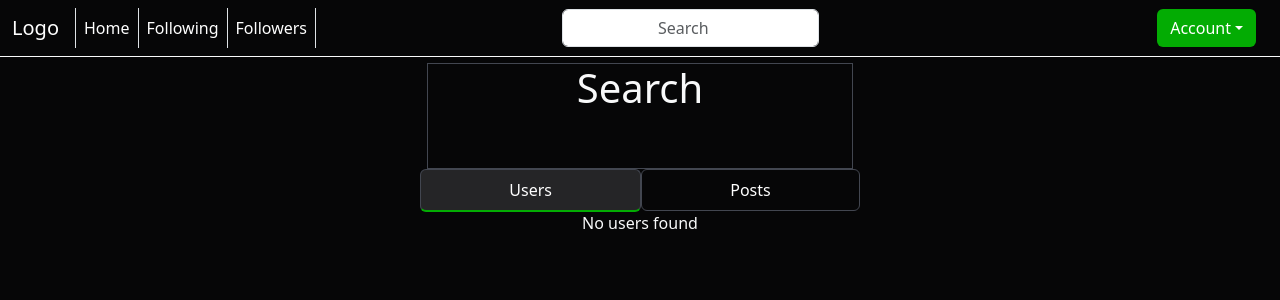
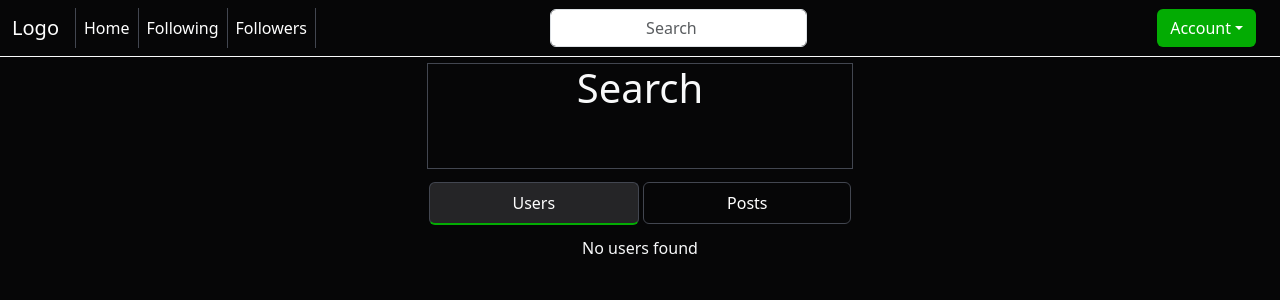
Before and after one commit to cosenzam/CSC400, a Flask app: page /search/ in a window 1280 px wide. Shown: the top 300 px of the page. Run offline with Flask 3, Linux system fonts and the light colour scheme; the visitor is signed in with stand-in values (Sample User, id 1); some libraries are stand-ins or nearby versions.

Commit message:
styling for user search elements

```diff
--- a/Templates/base.html
+++ b/Templates/base.html
@@ -34,7 +34,7 @@
                   <a class="nav-link active border-end" aria-current="page" href="{{ url_for('follower_list') }}">Followers</a>
                 </li>
               </ul>
-              <ul class="nav navbar-nav me-auto search" style="margin-left: 1%;">
+              <ul class="nav navbar-nav me-auto search" style="margin-left: -1%;">
                 <form id="search" method="POST" class="d-flex" role="search" action="{{ url_for('search') }}">
                   {{ form.hidden_tag() }}
                   <input class="form-control me-2 text-center" type="search" placeholder="Search" aria-label="Search" name = "search">
--- a/Templates/search.html
+++ b/Templates/search.html
@@ -16,26 +16,25 @@
         </div>
     </div>
 
-    <ul class="nav nav-tabs justify-content-center nav-fill" id="myTab" role="tablist" style="width: 35%; margin: auto;">
+    <ul class="nav nav-tabs justify-content-center nav-fill col-sm-4" id="myTab" role="tablist">
     <li class="nav-item" role="presentation">
-        <button class="nav-link btn active tabs-color text-white border" id="users-tab" data-bs-toggle="tab" data-bs-target="#users" type="button" role="tab" aria-controls="users" aria-selected="true">Users</button>
+        <button class="nav-link btn active tabs-color text-white border" id="users-tab" data-bs-toggle="tab" data-bs-target="#users" type="button" role="tab" aria-controls="users" aria-selected="true" style="margin-left: -1%;">Users</button>
     </li>
     <li class="nav-item" role="presentation">
-        <button class="nav-link btn tabs-color text-white border" id="posts-tab" data-bs-toggle="tab" data-bs-target="#posts" type="button" role="tab" aria-controls="profile" aria-selected="false">Posts</button>
+        <button class="nav-link btn tabs-color text-white border" id="posts-tab" data-bs-toggle="tab" data-bs-target="#posts" type="button" role="tab" aria-controls="profile" aria-selected="false" style="margin-left: 1%;">Posts</button>
     </li>
     </ul>
     <div class="tab-content" id="myTabContent">
     <div class="tab-pane fade show active" id="users" role="tabpanel" aria-labelledby="users-tab">
         {% if users %}
             {% for user in users %}
-            <div class="row border justify-content-center" style="width: 35%; margin: auto;">
-                <div class="row border">
-                    <div class="ratio ratio-1x1 rounded-circle overflow-hidden" style="width: 80px; height: 80px;">
+            <div class="row justify-content-center">
+                <div class="col-sm-4 search-user" onclick="window.location='/user/{{user.user_name}}'">
+                    <div class="ratio ratio-1x1 rounded-circle overflow-hidden" style="width: 60px; height: 60px; float: left;">
                         <img class="img-cover" src="/static/images/kitten.jpg">
                     </div>
-                    <a class="text-center" href="{{ url_for('user', dynamic_user = user.user_name) }}" style="color:white; width: 10%; height: 5%;">
-                        <h5 id="user-link" style="color:white;">{{user.user_name}}</h5>
-                    </a>
+                    <h5 class="search-user-name">{{user.user_name}}</h5>
+                    <p class="search-bio" style="float: left;">{% if user.bio != None %}{{user.bio}}{% endif %}</p>
                 </div>
             </div>
             {% endfor %}
--- a/static/css/stylesheet.css
+++ b/static/css/stylesheet.css
@@ -8,6 +8,29 @@
   word-break: break-word;
   white-space: pre-wrap;
   overflow: hidden;
+}
+
+.search-bio{
+  font-size: 16px;
+  word-break: break-word;
+  white-space: pre-wrap;
+  overflow: hidden;
+  margin-top: 1%;
+}
+
+.search-user{
+  padding-bottom: .5%;
+}
+
+.search-user-name{
+  color:white;
+  display: inline-block;
+  vertical-align: middle;
+}
+
+.search-user:hover{
+  background-color:rgba(44, 44, 46, 0.836);
+  cursor: pointer;
 }
 
 .content-nav-pad{
@@ -210,7 +233,7 @@ body, nav, .modal-content {
   border-color: rgb(66, 70, 80);
 }
 
-.border{
+.border, .border-start, .border-end{
   border-color: rgb(66, 70, 80) !important;
 }
 
@@ -225,6 +248,10 @@ body, nav, .modal-content {
 
 .nav-tabs {
   border-bottom: 0px solid transparent;
+  margin-left: auto;
+  margin-right: auto;
+  margin-bottom: 1%;
+  margin-top: 1%;
 }
 
 .nav-tabs button.active {
```
